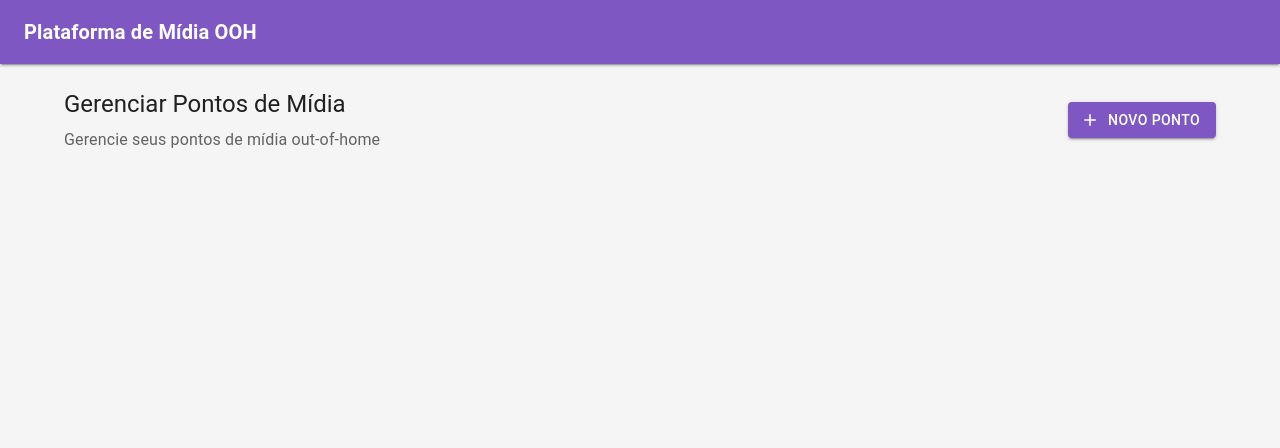
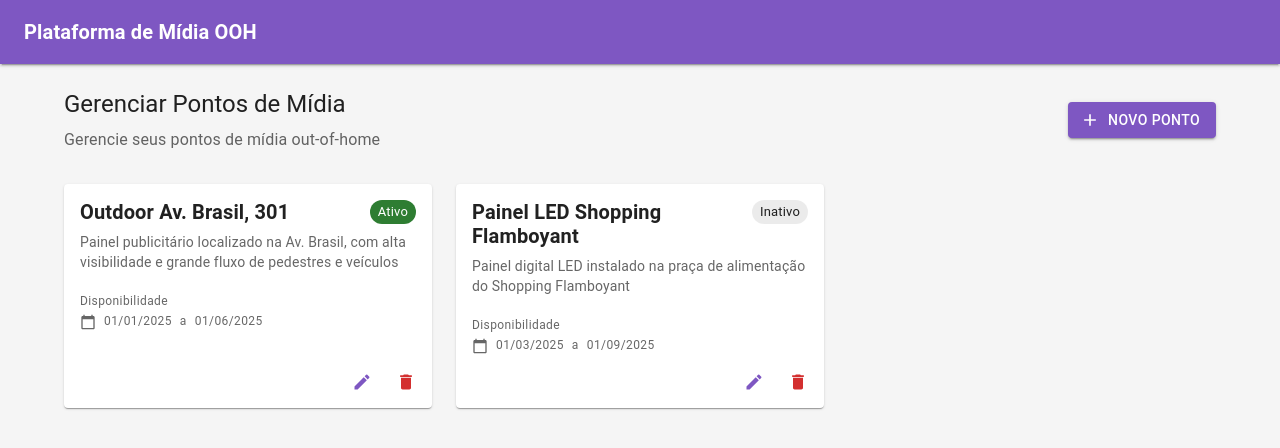
Before and after one commit to danilomoraesdev/desafio-rbooh, a React (Vite) app in the folder frontend/: page / in a window 1280 px wide. Shown: the top 448 px of the page. Built offline with nearby package versions, Linux system fonts and the light colour scheme.

Commit message:
feat(frontend): cria componentes PontoList, para listar os pontos de mídia, PontoCard para exibir dados do ponto (ainda mockados), IconButton para ser reutilizável em botões de ação.

```diff
--- a/frontend/src/App.tsx
+++ b/frontend/src/App.tsx
@@ -9,6 +9,7 @@ import {
   ThemeProvider,
 } from "@mui/material"
 import { theme } from "./theme"
+import { PontoList } from "./components/PontoList"
 
 import { Add } from "@mui/icons-material"
 
@@ -57,6 +58,8 @@ export function App() {
               Novo Ponto
             </Button>
           </Box>
+
+          <PontoList />
         </Container>
       </Box>
     </ThemeProvider>
--- /dev/null
+++ b/frontend/src/components/IconButton.tsx
@@ -0,0 +1,40 @@
+import {
+  Tooltip,
+  IconButton as MuiIconButton,
+  type IconButtonProps,
+} from "@mui/material"
+
+interface CustomIconButtonProps extends Omit<IconButtonProps, "title"> {
+  title?: string
+  icon: React.ReactNode
+}
+
+export function IconButton({
+  title,
+  icon,
+  sx,
+  ...props
+}: CustomIconButtonProps) {
+  const button = (
+    <MuiIconButton
+      size="small"
+      sx={{
+        padding: 1,
+        "&:hover": {
+          backgroundColor: `${props.color || "primary"}.main`,
+          color: "white",
+        },
+        ...sx,
+      }}
+      {...props}
+    >
+      {icon}
+    </MuiIconButton>
+  )
+
+  if (title) {
+    return <Tooltip title={title}>{button}</Tooltip>
+  }
+
+  return button
+}
--- /dev/null
+++ b/frontend/src/components/PontoCard.tsx
@@ -0,0 +1,92 @@
+import {
+  Box,
+  Card,
+  Chip,
+  Typography,
+  CardActions,
+  CardContent,
+} from "@mui/material"
+
+import { IconButton } from "./IconButton"
+import type { PontoType } from "../types"
+import { Edit, Delete, CalendarToday } from "@mui/icons-material"
+import { formatDate } from "../utils"
+
+interface PontoCardProps {
+  ponto: PontoType
+}
+
+export function PontoCard({ ponto }: PontoCardProps) {
+  return (
+    <Card
+      sx={{
+        height: "100%",
+        display: "flex",
+        flexDirection: "column",
+        position: "relative",
+      }}
+    >
+      <CardContent sx={{ flexGrow: 1, pb: 1 }}>
+        <Box
+          sx={{
+            display: "flex",
+            justifyContent: "space-between",
+            alignItems: "flex-start",
+            mb: 1,
+          }}
+        >
+          <Typography
+            variant="h6"
+            component="h2"
+            sx={{ fontWeight: 600, lineHeight: 1.2 }}
+          >
+            {ponto.titulo}
+          </Typography>
+          <Chip
+            label={ponto.ativo ? "Ativo" : "Inativo"}
+            color={ponto.ativo ? "success" : "default"}
+            size="small"
+          />
+        </Box>
+
+        <Typography variant="body2" color="text.secondary" mb={2}>
+          {ponto.descricao}
+        </Typography>
+
+        <Typography variant="caption" color="text.secondary" mb={2}>
+          Disponibilidade
+        </Typography>
+
+        <Box sx={{ display: "flex", alignItems: "center", gap: 1 }}>
+          <Box sx={{ display: "flex", alignItems: "center" }}>
+            <CalendarToday
+              sx={{ fontSize: 16, color: "text.secondary", mr: 1 }}
+            />
+            <Typography variant="caption" color="text.secondary">
+              {formatDate(ponto.dataInicio)}
+            </Typography>
+          </Box>
+          <Typography variant="caption" color="text.secondary">
+            a
+          </Typography>
+          <Typography variant="caption" color="text.secondary">
+            {formatDate(ponto.dataFim)}
+          </Typography>
+        </Box>
+      </CardContent>
+
+      <CardActions sx={{ justifyContent: "flex-end", pt: 0 }}>
+        <IconButton
+          title="Editar"
+          color="primary"
+          icon={<Edit fontSize="small" />}
+        />
+        <IconButton
+          title="Excluir"
+          color="error"
+          icon={<Delete fontSize="small" />}
+        />
+      </CardActions>
+    </Card>
+  )
+}
--- /dev/null
+++ b/frontend/src/components/PontoList.tsx
@@ -0,0 +1,53 @@
+import { Box, Grid, Typography } from "@mui/material"
+import { PontoCard } from "./PontoCard"
+import type { PontoType } from "../types"
+
+const pontos: PontoType[] = [
+  {
+    id: "1",
+    titulo: "Outdoor Av. Brasil, 301",
+    descricao:
+      "Painel publicitário localizado na Av. Brasil, com alta visibilidade e grande fluxo de pedestres e veículos",
+    dataInicio: new Date("2025-01-01"),
+    dataFim: new Date("2025-06-01"),
+    ativo: true,
+  },
+  {
+    id: "2",
+    titulo: "Painel LED Shopping Flamboyant",
+    descricao:
+      "Painel digital LED instalado na praça de alimentação do Shopping Flamboyant",
+    dataInicio: new Date("2025-03-01"),
+    dataFim: new Date("2025-09-01"),
+    ativo: false,
+  },
+]
+
+export function PontoList() {
+  if (!pontos?.length)
+    return (
+      <Box
+        sx={{
+          py: 8,
+          textAlign: "center",
+        }}
+      >
+        <Typography variant="h5" color="text.secondary" gutterBottom>
+          Nenhum ponto cadastrado
+        </Typography>
+        <Typography variant="body1" color="text.secondary" sx={{ mb: 3 }}>
+          Clique em "NOVO PONTO" para começar a cadastrar pontos de mídia.
+        </Typography>
+      </Box>
+    )
+
+  return (
+    <Grid container spacing={3}>
+      {pontos.map((ponto) => (
+        <Grid size={{ xs: 12, sm: 6, md: 4 }} key={ponto.id}>
+          <PontoCard ponto={ponto} />
+        </Grid>
+      ))}
+    </Grid>
+  )
+}
--- /dev/null
+++ b/frontend/src/types/index.ts
@@ -0,0 +1,8 @@
+export type PontoType = {
+  id: string
+  titulo: string
+  descricao: string
+  dataInicio: Date
+  dataFim: Date
+  ativo: boolean
+}
--- /dev/null
+++ b/frontend/src/utils/index.ts
@@ -0,0 +1,7 @@
+export const formatDate = (date: Date) => {
+  return new Intl.DateTimeFormat("pt-BR", {
+    day: "2-digit",
+    month: "2-digit",
+    year: "numeric",
+  }).format(new Date(date))
+}
```
